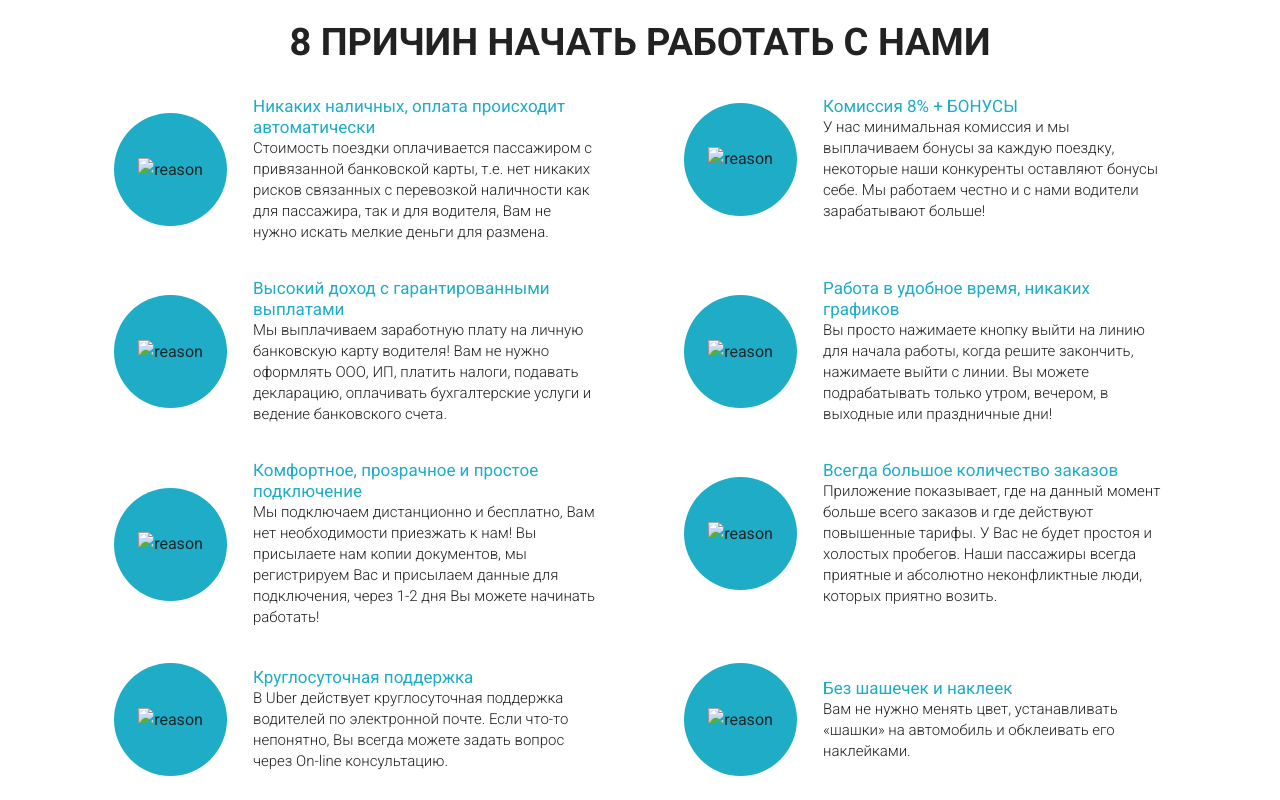
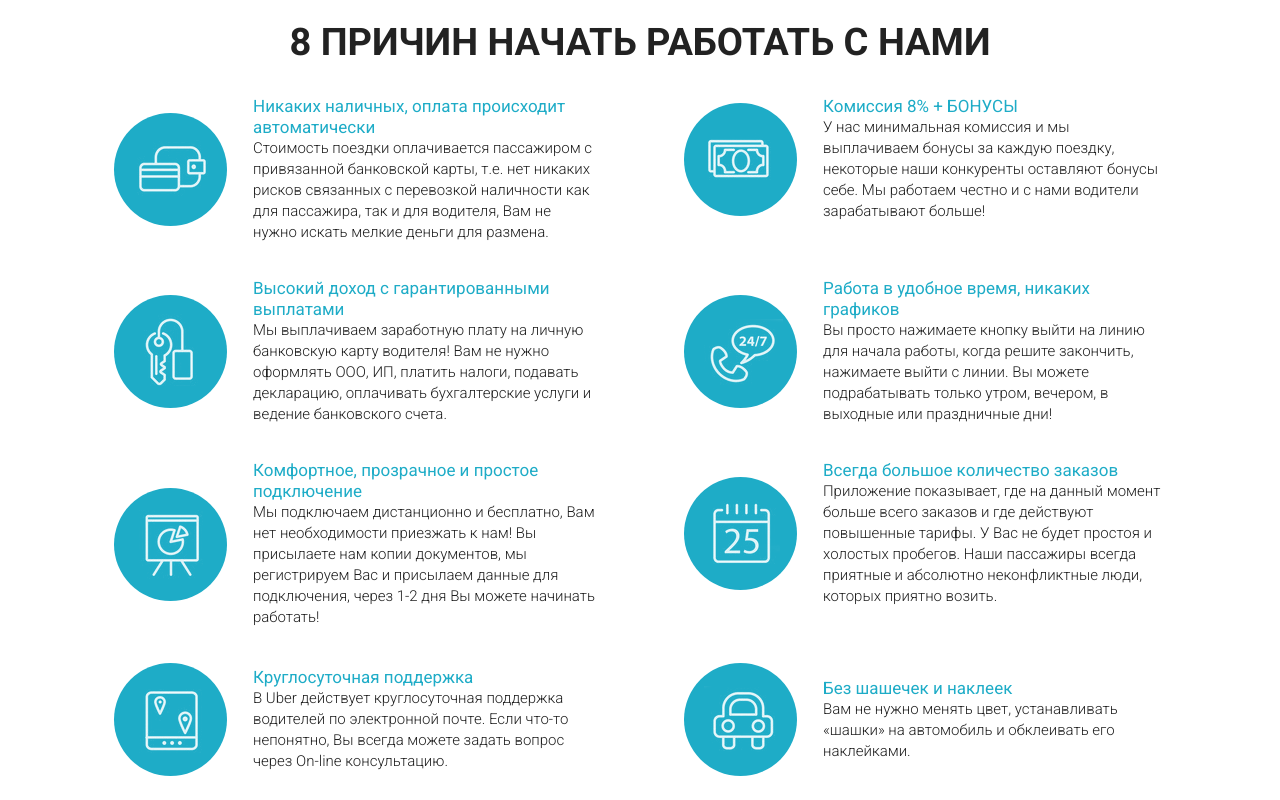
Before and after one commit to konyakovas/konyakovas.github.io, a plain HTML site: page index.html in a window 1280 px wide. Shown: the part 960-1760 px from the top of the page. Drawn offline with Linux system fonts and the light colour scheme; files whose address does not match are found by name.

Commit message:
Add files via upload

```diff
--- a/index.html
+++ b/index.html
@@ -36,7 +36,7 @@
             <div class="container">
                 <div class="row">
                     <div class="col-6 col-md-4 offset-md-1">
-                        <a href="#" class="subheader_logo"><img src="../src/css/icons/first_display/uber777.png" alt="logo"></a>
+                        <a href="#" class="subheader_logo"><img src="icons/first_display/uber777.png" alt="logo"></a>
                         <div class="subheader_official">Официальный партнер Uber в Москве</div>
                     </div>
 
@@ -82,7 +82,7 @@
                 <div class="col-md-6">
                     <div class="reasons_block">
                         <div class="reasons_round">
-                            <img src="../src/css/icons/reasons/wallet.png" alt="reason">
+                            <img src="icons/reasons/wallet.PNG" alt="reason">
                         </div>
                         <div class="reasons_descr">
                             <div class="reasons_subtitle">Никаких наличных, оплата происходит автоматически</div>
@@ -95,7 +95,7 @@
                 <div class="col-md-6">
                     <div class="reasons_block">
                         <div class="reasons_round">
-                            <img src="../src/css/icons/reasons/money.png" alt="reason">
+                            <img src="icons/reasons/money.PNG" alt="reason">
                         </div>
                         <div class="reasons_descr">
                             <div class="reasons_subtitle">Комиссия 8% + БОНУСЫ</div>
@@ -108,7 +108,7 @@
                 <div class="col-md-6">
                     <div class="reasons_block">
                         <div class="reasons_round">
-                            <img src="../src/css/icons/reasons/key.png" alt="reason">
+                            <img src="icons/reasons/key.PNG" alt="reason">
                         </div>
                         <div class="reasons_descr">
                             <div class="reasons_subtitle">Высокий доход с гарантированными выплатами</div>
@@ -121,7 +121,7 @@
                 <div class="col-md-6">
                     <div class="reasons_block">
                         <div class="reasons_round">
-                            <img src="../src/css/icons/reasons/phone.png" alt="reason">
+                            <img src="icons/reasons/phone.png" alt="reason">
                         </div>
                         <div class="reasons_descr">
                             <div class="reasons_subtitle">Работа в удобное время, никаких графиков</div>
@@ -134,7 +134,7 @@
                 <div class="col-md-6">
                     <div class="reasons_block">
                         <div class="reasons_round">
-                            <img src="../src/css/icons/reasons/comission.png" alt="reason">
+                            <img src="icons/reasons/comission.PNG" alt="reason">
                         </div>
                         <div class="reasons_descr">
                             <div class="reasons_subtitle">Комфортное, прозрачное и простое подключение</div>
@@ -147,7 +147,7 @@
                 <div class="col-md-6">
                     <div class="reasons_block">
                         <div class="reasons_round">
-                            <img src="../src/css/icons/reasons/calendar.png" alt="reason">
+                            <img src="icons/reasons/calendar.png" alt="reason">
                         </div>
                         <div class="reasons_descr">
                             <div class="reasons_subtitle">Всегда большое количество заказов</div>
@@ -160,7 +160,7 @@
                 <div class="col-md-6">
                     <div class="reasons_block">
                         <div class="reasons_round">
-                            <img src="../src/css/icons/reasons/orders.png" alt="reason">
+                            <img src="icons/reasons/orders.png" alt="reason">
                         </div>
                         <div class="reasons_descr">
                             <div class="reasons_subtitle">Круглосуточная поддержка</div>
@@ -173,7 +173,7 @@
                 <div class="col-md-6">
                     <div class="reasons_block">
                         <div class="reasons_round">
-                            <img src="../src/css/icons/reasons/avto.png" alt="reason">
+                            <img src="icons/reasons/avto.png" alt="reason">
                         </div>
                         <div class="reasons_descr">
                             <div class="reasons_subtitle">Без шашечек и наклеек</div>
```
